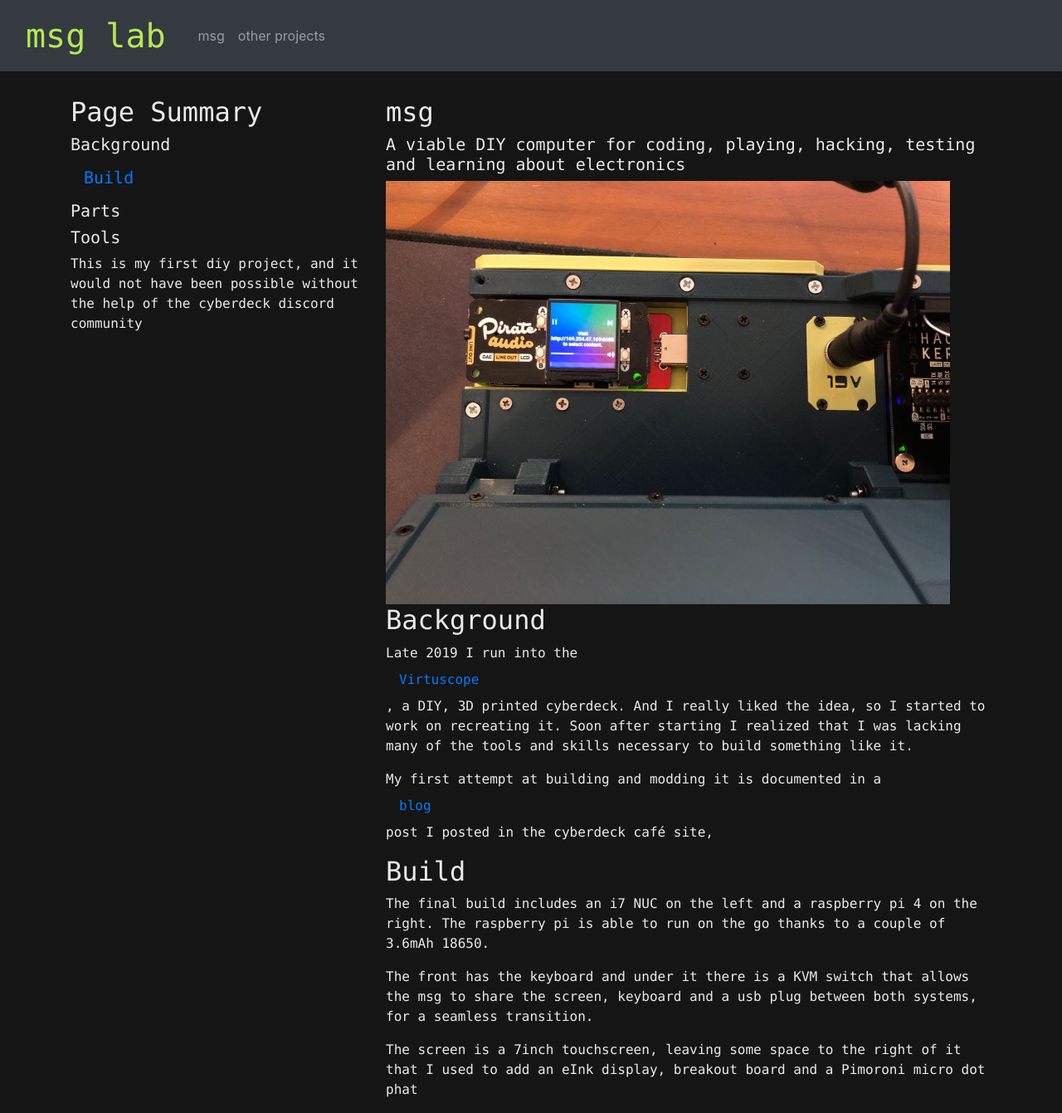
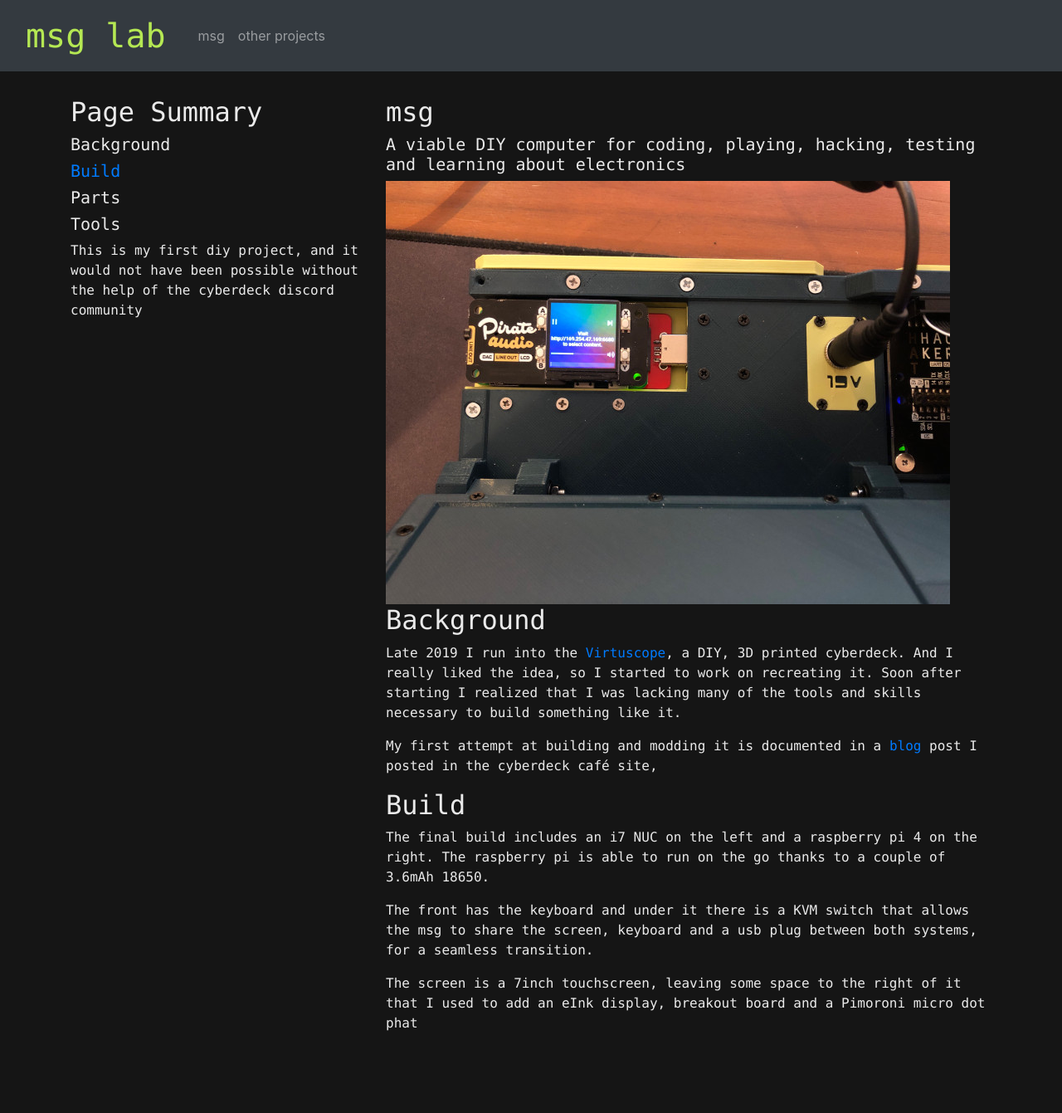
Before and after one commit to msglab/msglab, a Jekyll site: the page html/msg.html, which Jekyll copies as it is, in a window 1280 px wide. Shown: the whole page at 83% size. Built offline with Jekyll 4.4.1, drawn with Linux system fonts in a browser that asks for light colours; nearby versions of some CDN libraries; library files that are not in the unit come from our copies; after the commit the page ends 1261 px from its top, so only the background shows below that.

Commit message:
Update msg.html

```diff
--- a/html/msg.html
+++ b/html/msg.html
@@ -62,7 +62,7 @@ font-family: Monaco, Bitstream Vera Sans Mono, Lucida Console, Terminal, monospa
   <div class="col-sm-4">
         <h2>Page Summary</h2>
         <h5>Background</h5>
-        <h5> <a href="#build" class= "nav-link">Build</a></h5>
+        <h5> <a href="#build" class= "blog-link">Build</a></h5>
         <h5>Parts</h5>
         <h5>Tools</h5>
         <p>This is my first diy project, and it would not have been possible without the help of the cyberdeck discord community</p>
@@ -90,8 +90,8 @@ font-family: Monaco, Bitstream Vera Sans Mono, Lucida Console, Terminal, monospa
 
         <img src="/img/exp bay_carousel.jpg" alt="top shot of msg" > <!-- width="200" height="80"> -->
         <h2>Background</h2>
-          <p>Late 2019 I run into the  <a href="https://www.cyberdeck.cafe/virtuscope" class="nav-link">Virtuscope</a>, a DIY, 3D printed cyberdeck. And I really liked the idea, so I started to work on recreating it. Soon after starting I realized that I was lacking many of the tools and skills necessary to build something like it.</p>
-          <p>My first attempt at building and modding it is documented in a <a href="https://www.cyberdeck.cafe/msg-virtuscope" class="nav-link">blog</a> post I posted in the cyberdeck caf&eacute; site,</p>
+          <p>Late 2019 I run into the  <a href="https://www.cyberdeck.cafe/virtuscope" class="blog-link">Virtuscope</a>, a DIY, 3D printed cyberdeck. And I really liked the idea, so I started to work on recreating it. Soon after starting I realized that I was lacking many of the tools and skills necessary to build something like it.</p>
+          <p>My first attempt at building and modding it is documented in a <a href="https://www.cyberdeck.cafe/msg-virtuscope" class="blog-link">blog</a> post I posted in the cyberdeck caf&eacute; site,</p>
 
       <div class= "build">
         <h2>Build</h2>
```
